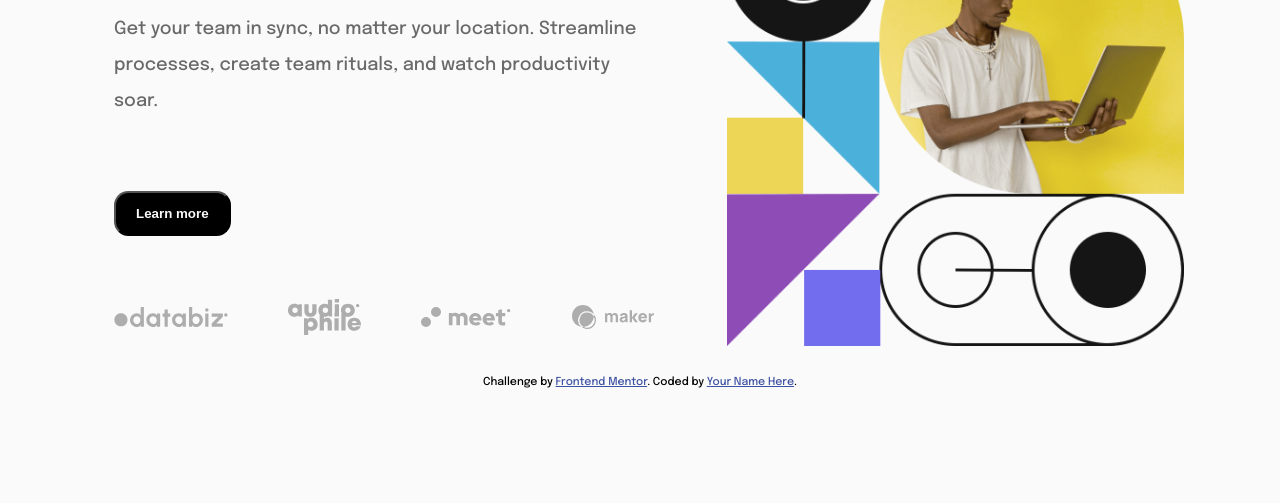
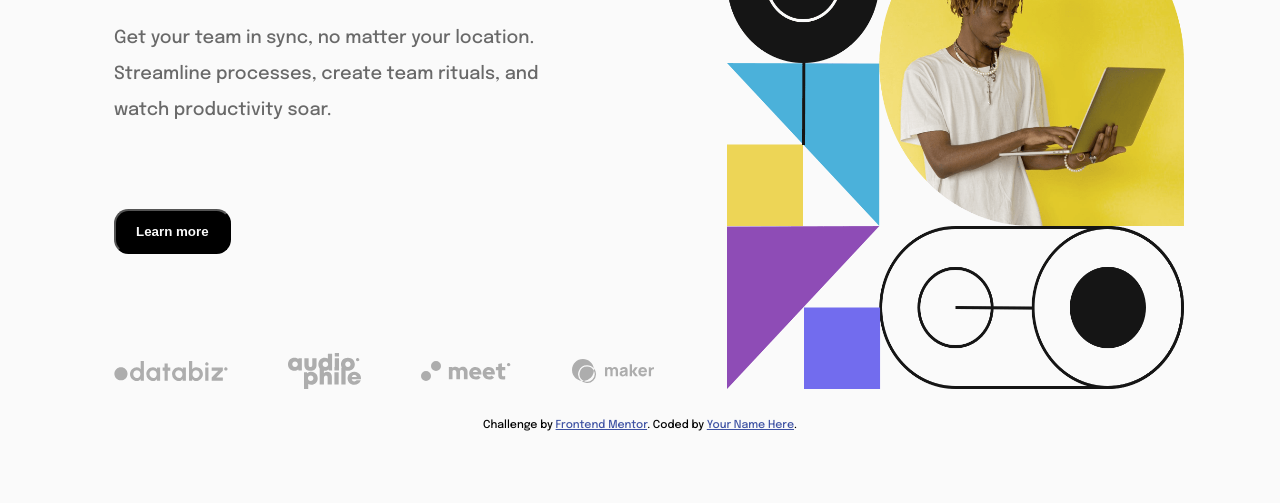
Before and after one commit to ayobanjo/frontend_mentor-4, a plain HTML site: page index.html in a window 1280 px wide. Shown: the part 389-892 px from the top of the page. Before the commit the page ends 849 px from the top, so only its background shows below. Drawn offline with Linux system fonts and the light colour scheme.

Commit message:
adjustments

```diff
--- a/style.css
+++ b/style.css
@@ -354,7 +354,7 @@ main {
   }
   .content {
     /* flex: 1; */
-    margin-top: 3rem;
+    margin-top: 3.5rem;
     grid-area: grid_one;
     text-align: left;
   }
@@ -366,9 +366,11 @@ main {
   .main_text {
     margin: 2rem 0;
     line-height: 2;
+    max-width: 450px;
   }
   .btn {
-    margin: 2rem 0;
+    margin-top: 2.5rem;
+    margin-bottom: 4rem;
   }
   .clients {
     margin-bottom: 0;
```
